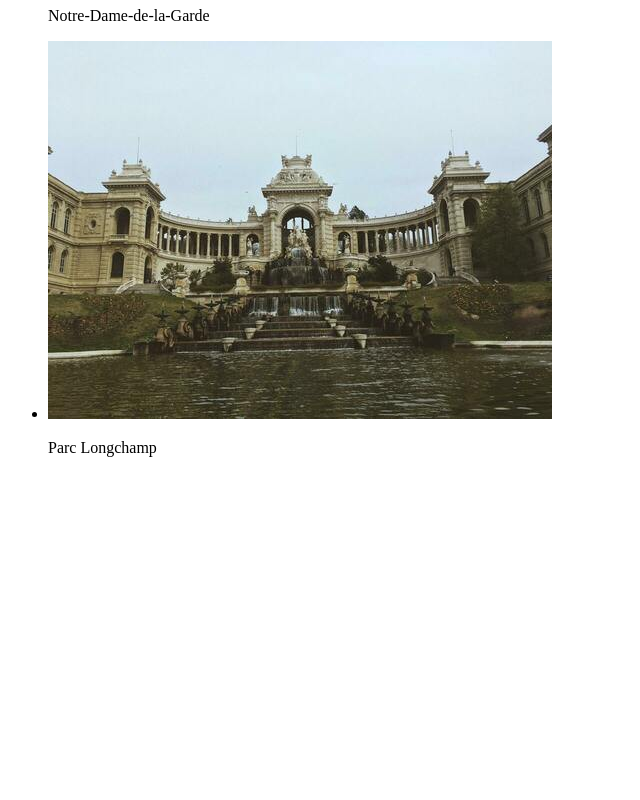
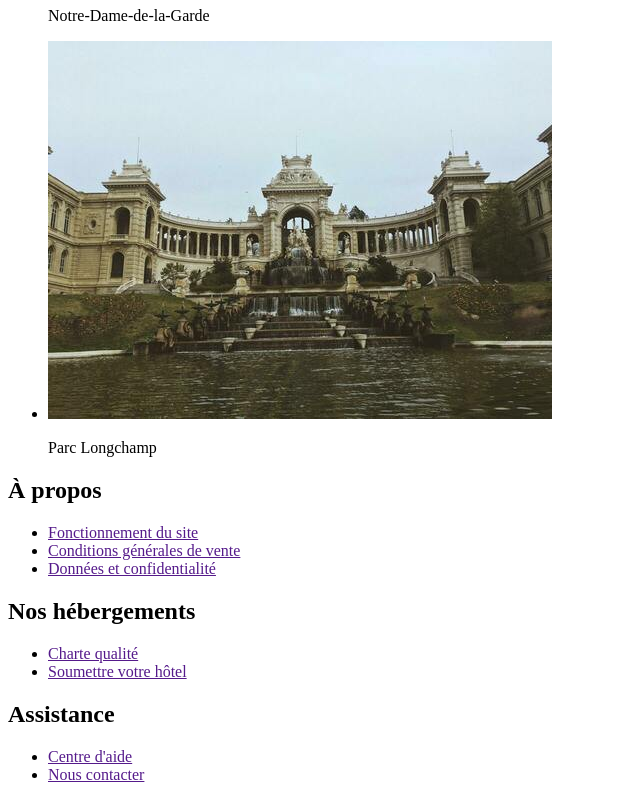
Before and after one commit to Emdsh/OC_Reservia, a plain HTML site: page index.html in a window 1280 px wide. Shown: the part 8684-9484 px from the top of the page, without its empty margins (0-640 px from the left). Before the commit the page ends 9157 px from the top, so only its background shows below. Drawn offline with Linux system fonts and the light colour scheme.

Commit message:
feat: add footer

```diff
--- a/index.html
+++ b/index.html
@@ -119,5 +119,29 @@
                 </article>
             </section>
         </main>
+        <footer>
+            <nav>
+                <h1>À propos</h1>
+                <ul>
+                    <li><a href="">Fonctionnement du site</a></li>
+                    <li><a href="">Conditions générales de vente</a></li>
+                    <li><a href="">Données et confidentialité</a></li>
+                </ul>
+            </nav>
+            <nav>
+                <h1>Nos hébergements</h1>
+                <ul>
+                    <li><a href="">Charte qualité</a></li>
+                    <li><a href="">Soumettre votre hôtel</a></li>
+                </ul>
+            </nav>
+            <nav>
+                <h1>Assistance</h1>
+                <ul>
+                    <li><a href="">Centre d'aide</a></li>
+                    <li><a href="">Nous contacter</a></li>
+                </ul>
+            </nav>
+        </footer>
     </body>
 </html>
```
